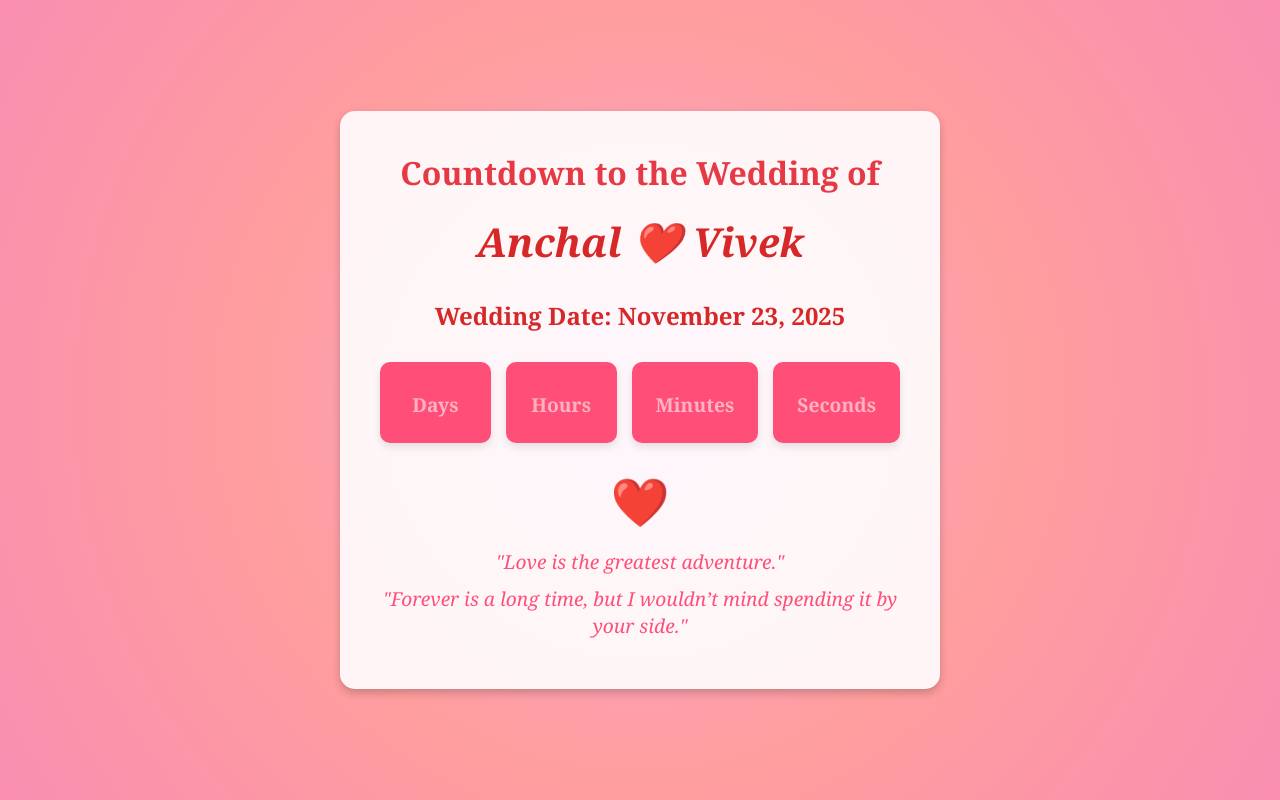
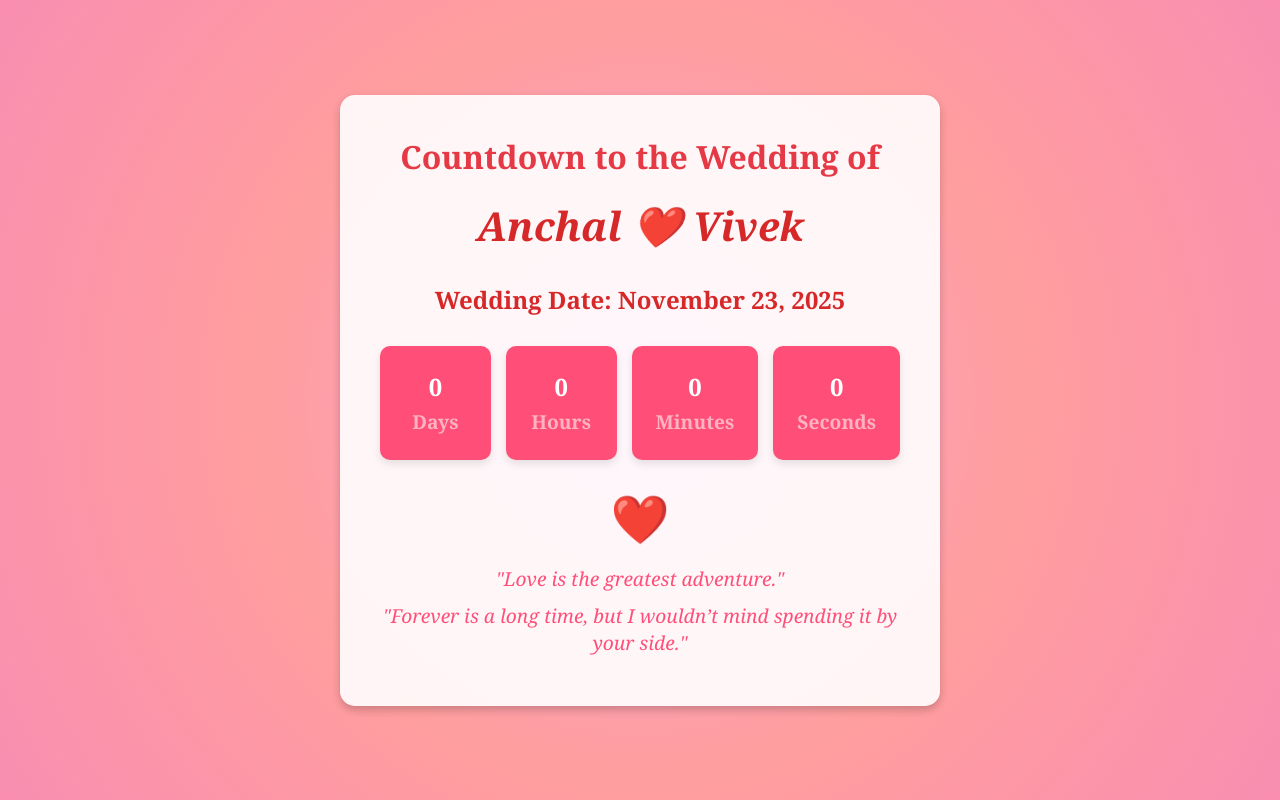
Before and after one commit to vivek8j/CountDown, a plain HTML site: page index.html in a window 1280 px wide. Drawn offline with Linux system fonts and the light colour scheme.

Commit message:
Update index.html

```diff
--- a/index.html
+++ b/index.html
@@ -24,16 +24,16 @@
     <div class="countdown-box">
       <div class="countdown">
         <div class="time-box">
-            <span id="days"></span> <small>Days</small>
+          <span id="days">0</span> <small>Days</small>
         </div>
         <div class="time-box">
-            <span id="hours"></span> <small>Hours</small>
+          <span id="hours">0</span> <small>Hours</small>
         </div>
         <div class="time-box">
-            <span id="minutes"></span> <small>Minutes</small>
+          <span id="minutes">0</span> <small>Minutes</small>
         </div>
         <div class="time-box">
-            <span id="seconds"></span> <small>Seconds</small>
+          <span id="seconds">0</span> <small>Seconds</small>
         </div>
       </div>
     </div>
```
Lines whose indentation alone changed are shown as unchanged.
